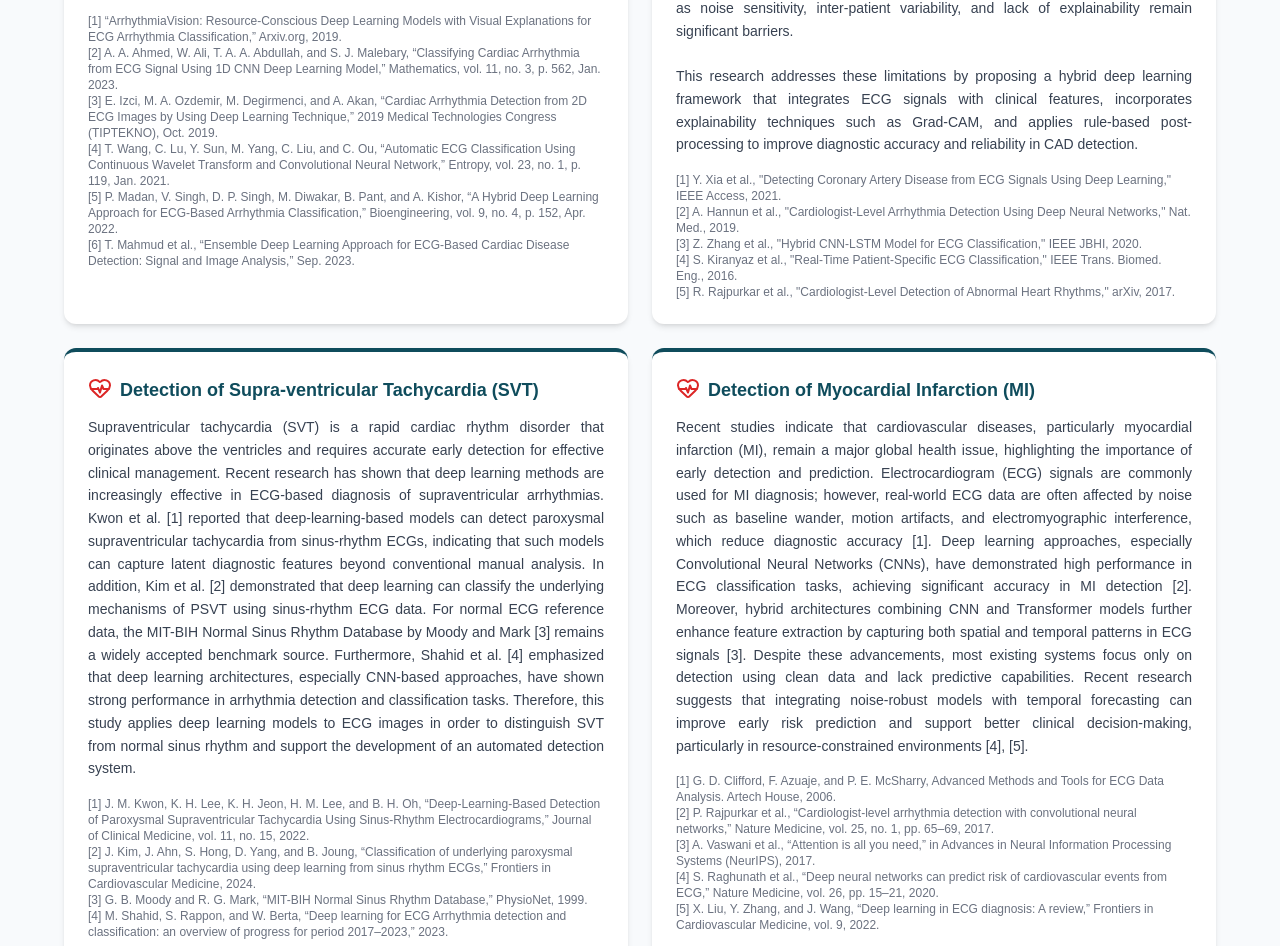
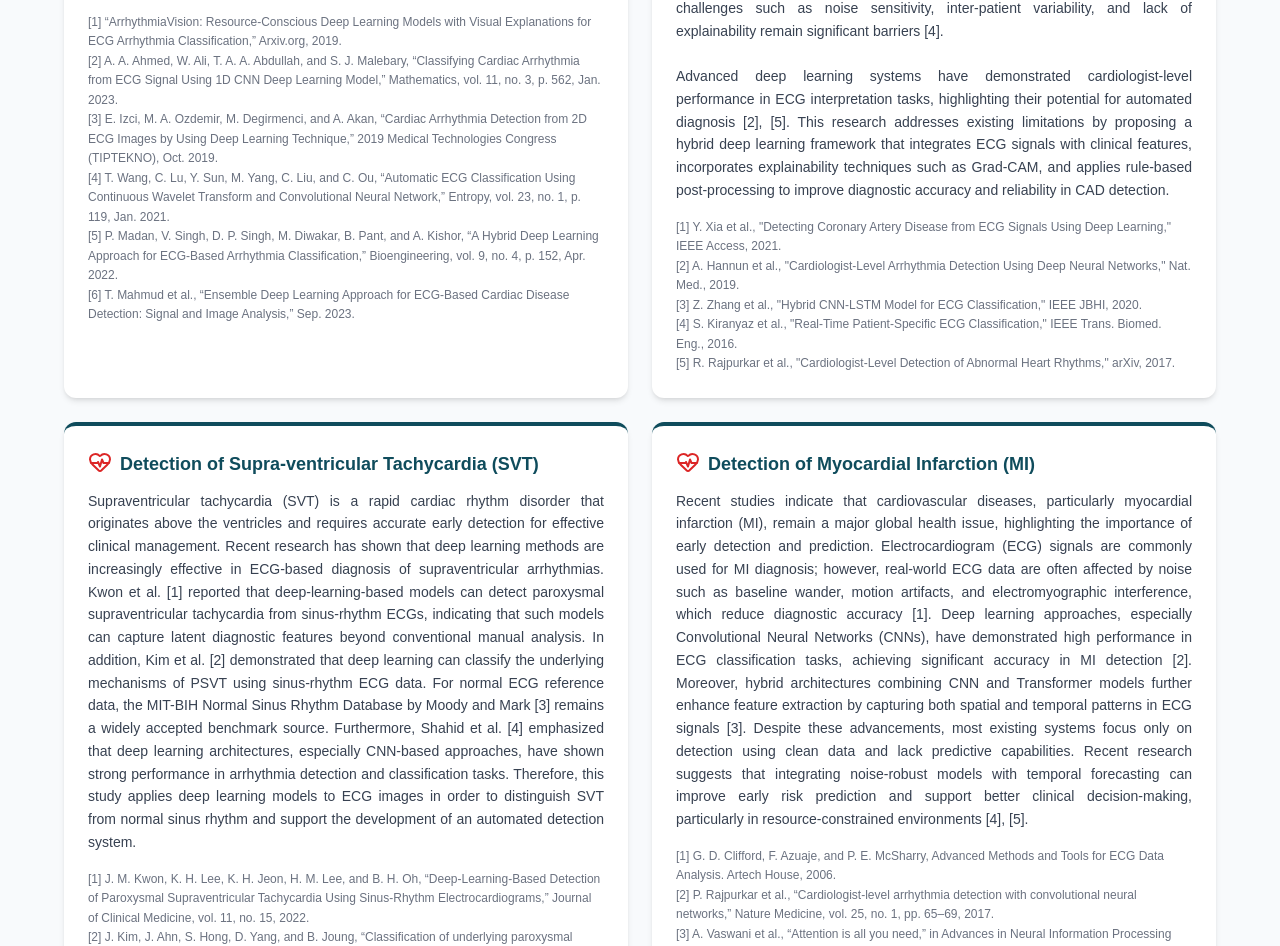
Before and after one commit to ThisalFernando/25-26J-522-Research-Web, a React (Create React App) app: page / in a window 1280 px wide. Shown: the part 1627-2573 px from the top of the page. Built offline with nearby package versions, Linux system fonts and the light colour scheme.

Commit message:
Updated UI

```diff
--- a/src/pages/index.jsx
+++ b/src/pages/index.jsx
@@ -430,7 +430,7 @@ export default function Home() {
                     Cardiovascular diseases (CVDs) are the leading cause of death worldwide, with millions of lives lost every year [1]. Among these, cardiac arrhythmia, an irregular heartbeat caused by problems in the heart’s electrical system poses a significant health risk. One-dimensional convolutional neural networks (1D-CNNs) are particularly suited for analyzing raw ECG signals [2], while two-dimensional convolutional neural networks (2D-CNNs) excel in analyzing image-based ECG data such as scalograms or printed ECG charts [3], [4]. Hybrid models, which integrate multiple data modalities (1D signals and 2D images), offer a more comprehensive representation of ECG data by combining temporal and spatial information [5], [6].  Ahmed et al. [2] proposed a 1D-CNN model for classifying arrhythmias using the MIT-BIH dataset. Their architecture extracted heartbeat segments centered on the R-peak, ensuring the inclusion of important ECG components such as the P-wave, QRS complex, and T-wave.
                     </p>
 
-                    <p className="text-xs text-gray-500">
+                    <p className="text-xs text-gray-500 mt-4 leading-relaxed">
                     [1] “ArrhythmiaVision: Resource-Conscious Deep Learning Models with Visual Explanations for ECG Arrhythmia Classification,” Arxiv.org, 2019.<br/>
                     [2] A. A. Ahmed, W. Ali, T. A. A. Abdullah, and S. J. Malebary, “Classifying Cardiac Arrhythmia from ECG Signal Using 1D CNN Deep Learning Model,” Mathematics, vol. 11, no. 3, p. 562, Jan. 2023.<br/>
                     [3] E. Izci, M. A. Ozdemir, M. Degirmenci, and A. Akan, “Cardiac Arrhythmia Detection from 2D ECG Images by Using Deep Learning Technique,” 2019 Medical Technologies Congress (TIPTEKNO), Oct. 2019.<br/>
@@ -452,24 +452,26 @@ export default function Home() {
                     ST-T segment abnormalities that are often difficult to detect using traditional ECG
                     analysis methods. Recent studies have explored deep learning approaches such as
                     Convolutional Neural Networks (CNNs) and hybrid CNN-LSTM architectures to capture
-                    both spatial and temporal dependencies in ECG signals. These models have demonstrated
+                    both spatial and temporal dependencies in ECG signals [1], [3]. These models have demonstrated
                     improved performance in identifying ischemic patterns compared to classical machine
                     learning techniques.
                     <br /><br />
                     Additionally, time-frequency representations such as Continuous Wavelet Transform (CWT)
                     have been widely used to enhance feature extraction, enabling better detection of
-                    transient ischemic changes. However, most existing approaches focus on single-modality
+                    transient ischemic changes [3]. However, most existing approaches focus on single-modality
                     ECG signals without integrating clinical features, limiting their applicability in
                     real-world primary care settings. Furthermore, challenges such as noise sensitivity,
-                    inter-patient variability, and lack of explainability remain significant barriers.
+                    inter-patient variability, and lack of explainability remain significant barriers [4].
                     <br /><br />
-                    This research addresses these limitations by proposing a hybrid deep learning framework
+                    Advanced deep learning systems have demonstrated cardiologist-level performance in ECG
+                    interpretation tasks, highlighting their potential for automated diagnosis [2], [5].
+                    This research addresses existing limitations by proposing a hybrid deep learning framework
                     that integrates ECG signals with clinical features, incorporates explainability
                     techniques such as Grad-CAM, and applies rule-based post-processing to improve
                     diagnostic accuracy and reliability in CAD detection.
                     </p>
 
-                    <p className="text-xs text-gray-500">
+                    <p className="text-xs text-gray-500 mt-4 leading-relaxed">
                     [1] Y. Xia et al., "Detecting Coronary Artery Disease from ECG Signals Using Deep Learning," IEEE Access, 2021.<br/>
                     [2] A. Hannun et al., "Cardiologist-Level Arrhythmia Detection Using Deep Neural Networks," Nat. Med., 2019.<br/>
                     [3] Z. Zhang et al., "Hybrid CNN-LSTM Model for ECG Classification," IEEE JBHI, 2020.<br/>
@@ -488,7 +490,7 @@ export default function Home() {
                     Supraventricular tachycardia (SVT) is a rapid cardiac rhythm disorder that originates above the ventricles and requires accurate early detection for effective clinical management. Recent research has shown that deep learning methods are increasingly effective in ECG-based diagnosis of supraventricular arrhythmias. Kwon et al. [1] reported that deep-learning-based models can detect paroxysmal supraventricular tachycardia from sinus-rhythm ECGs, indicating that such models can capture latent diagnostic features beyond conventional manual analysis. In addition, Kim et al. [2] demonstrated that deep learning can classify the underlying mechanisms of PSVT using sinus-rhythm ECG data. For normal ECG reference data, the MIT-BIH Normal Sinus Rhythm Database by Moody and Mark [3] remains a widely accepted benchmark source. Furthermore, Shahid et al. [4] emphasized that deep learning architectures, especially CNN-based approaches, have shown strong performance in arrhythmia detection and classification tasks. Therefore, this study applies deep learning models to ECG images in order to distinguish SVT from normal sinus rhythm and support the development of an automated detection system.
                     </p>
 
-                    <p className="text-xs text-gray-500">
+                    <p className="text-xs text-gray-500 mt-4 leading-relaxed">
                     [1] J. M. Kwon, K. H. Lee, K. H. Jeon, H. M. Lee, and B. H. Oh, “Deep-Learning-Based Detection of Paroxysmal Supraventricular Tachycardia Using Sinus-Rhythm Electrocardiograms,” Journal of Clinical Medicine, vol. 11, no. 15, 2022.<br/>
                     [2] J. Kim, J. Ahn, S. Hong, D. Yang, and B. Joung, “Classification of underlying paroxysmal supraventricular tachycardia using deep learning from sinus rhythm ECGs,” Frontiers in Cardiovascular Medicine, 2024.<br/>
                     [3] G. B. Moody and R. G. Mark, “MIT-BIH Normal Sinus Rhythm Database,” PhysioNet, 1999.<br/>
@@ -506,7 +508,7 @@ export default function Home() {
                     Recent studies indicate that cardiovascular diseases, particularly myocardial infarction (MI), remain a major global health issue, highlighting the importance of early detection and prediction. Electrocardiogram (ECG) signals are commonly used for MI diagnosis; however, real-world ECG data are often affected by noise such as baseline wander, motion artifacts, and electromyographic interference, which reduce diagnostic accuracy [1]. Deep learning approaches, especially Convolutional Neural Networks (CNNs), have demonstrated high performance in ECG classification tasks, achieving significant accuracy in MI detection [2]. Moreover, hybrid architectures combining CNN and Transformer models further enhance feature extraction by capturing both spatial and temporal patterns in ECG signals [3]. Despite these advancements, most existing systems focus only on detection using clean data and lack predictive capabilities. Recent research suggests that integrating noise-robust models with temporal forecasting can improve early risk prediction and support better clinical decision-making, particularly in resource-constrained environments [4], [5].
                     </p>
 
-                    <p className="text-xs text-gray-500">
+                    <p className="text-xs text-gray-500 mt-4 leading-relaxed">
                     [1] G. D. Clifford, F. Azuaje, and P. E. McSharry, Advanced Methods and Tools for ECG Data Analysis. Artech House, 2006.<br/>
                     [2] P. Rajpurkar et al., “Cardiologist-level arrhythmia detection with convolutional neural networks,” Nature Medicine, vol. 25, no. 1, pp. 65–69, 2017.<br/>
                     [3] A. Vaswani et al., “Attention is all you need,” in Advances in Neural Information Processing Systems (NeurIPS), 2017.<br/>
```
